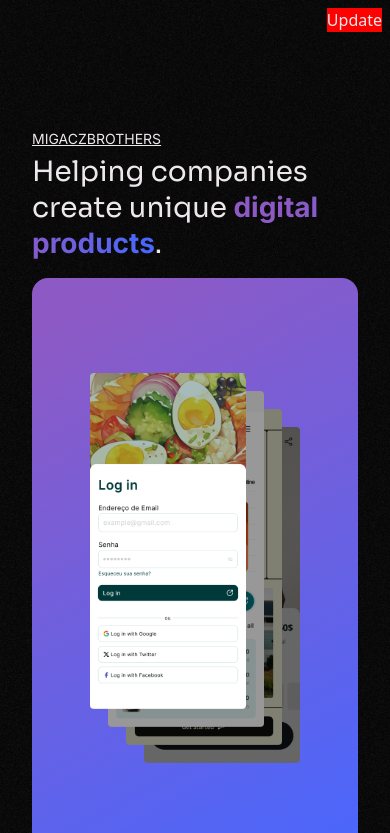
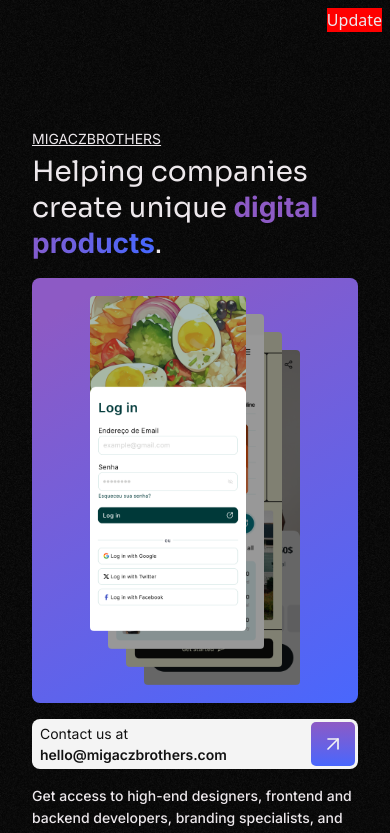
Before and after one commit to Migacz-Brothers/migacz-brothers, a Next.js app: page / in a window 390 px wide. Shown: the top 833 px of the page. Built offline with nearby package versions, Linux system fonts and the light colour scheme.

Commit message:
fix small issue on hero

```diff
--- a/components/Hero/Illustrations.tsx
+++ b/components/Hero/Illustrations.tsx
@@ -36,7 +36,7 @@ export default function Illustrations({ className }: IllustrationsProps) {
   return (
     <aside
       className={cn(
-        "max-w-full w-[445px] h-[580px] hero-background rounded-2xl grid place-items-center overflow-hidden",
+        "max-w-full w-[445px] md:h-[580px] md:aspect-auto aspect-[89/116] hero-background md:rounded-2xl rounded-lg grid place-items-center overflow-hidden",
         className
       )}
     >
--- a/components/Hero/index.tsx
+++ b/components/Hero/index.tsx
@@ -13,17 +13,17 @@ export default function Hero() {
           "flex flex-col flex-wrap lg:max-h-[580px] justify-center"
         )}
       >
-        <div className='max-w-[652px] flex flex-col self-start mr-4 lg:order-1'>
+        <div className='max-w-[652px] flex flex-col self-start mr-4 lg:order-1 lg:mt-[95px] mt-0'>
           <span className={cn(p, "uppercase underline lg:mb-3 mb-1")}>
             MigaczBrothers
           </span>
-          <h1 className={cn(h1, "lg:mb-6 mb-4")}>
+          <h1 className={cn(h1, "lg:mb-6 mb-4 md:max-w-none max-w-[464px]")}>
             Helping companies create unique{" "}
             <strong className='gradient-bold'>digital products</strong>.
           </h1>
         </div>
-        <div className='self-start flex lg:flex-col flex-col-reverse max-w-[534px] w-full mr-4 lg:order-1 order-2'>
-          <p className={cn(p, "font-medium lg:mb-16 mb-4 max-w-[434px]")}>
+        <div className='self-start flex lg:flex-col flex-col-reverse max-w-[534px] w-full mr-4 lg:order-1 order-2 lg:mb-[95px] mb-0'>
+          <p className={cn(p, "font-medium lg:mb-16 mb-0 max-w-[434px]")}>
             Get access to high-end designers, frontend and backend developers,
             branding specialists, and much more in a{" "}
             <strong className='font-medium underline'>single place</strong>!
@@ -41,19 +41,19 @@ const Cta = () => {
     <Link
       href='#'
       className={cn(
-        "bg-cta text-cta py-[3px] pr-[3px] pl-4 w-full rounded-2xl flex items-center mb-4 lg:mb-0"
+        "bg-cta text-cta py-[3px] pr-[3px] md:pl-4 pl-2 w-full md:rounded-2xl rounded-lg flex items-center mb-4 lg:mb-0"
       )}
     >
       <span className='font-body text-sm md:text-base'>
         Contact us at{" "}
         <strong className='font-semibold'>hello@migaczbrothers.com</strong>
       </span>
-      <div className='cta-button-gradient w-14 h-14 grid place-items-center rounded-[13px] ml-auto'>
+      <div className='cta-button-gradient md:w-14 md:h-14 xsm:w-8 xsm:h-8 w-11 h-11 aspect-square grid place-items-center md:rounded-[13px] rounded-[5px] ml-auto'>
         <ArrowUpRight
           size={36}
           strokeWidth={2.5}
           absoluteStrokeWidth
-          className='text-[#f4f4f4]'
+          className='text-[#f4f4f4] md:w-auto w-6 md:h-auto h-6'
         />
       </div>
     </Link>
--- a/tailwind.config.ts
+++ b/tailwind.config.ts
@@ -19,6 +19,7 @@ const config: Config = {
       },
       screens: {
         lg: "1180px",
+        xsm: "400px",
       },
     },
     fontFamily: {
```
